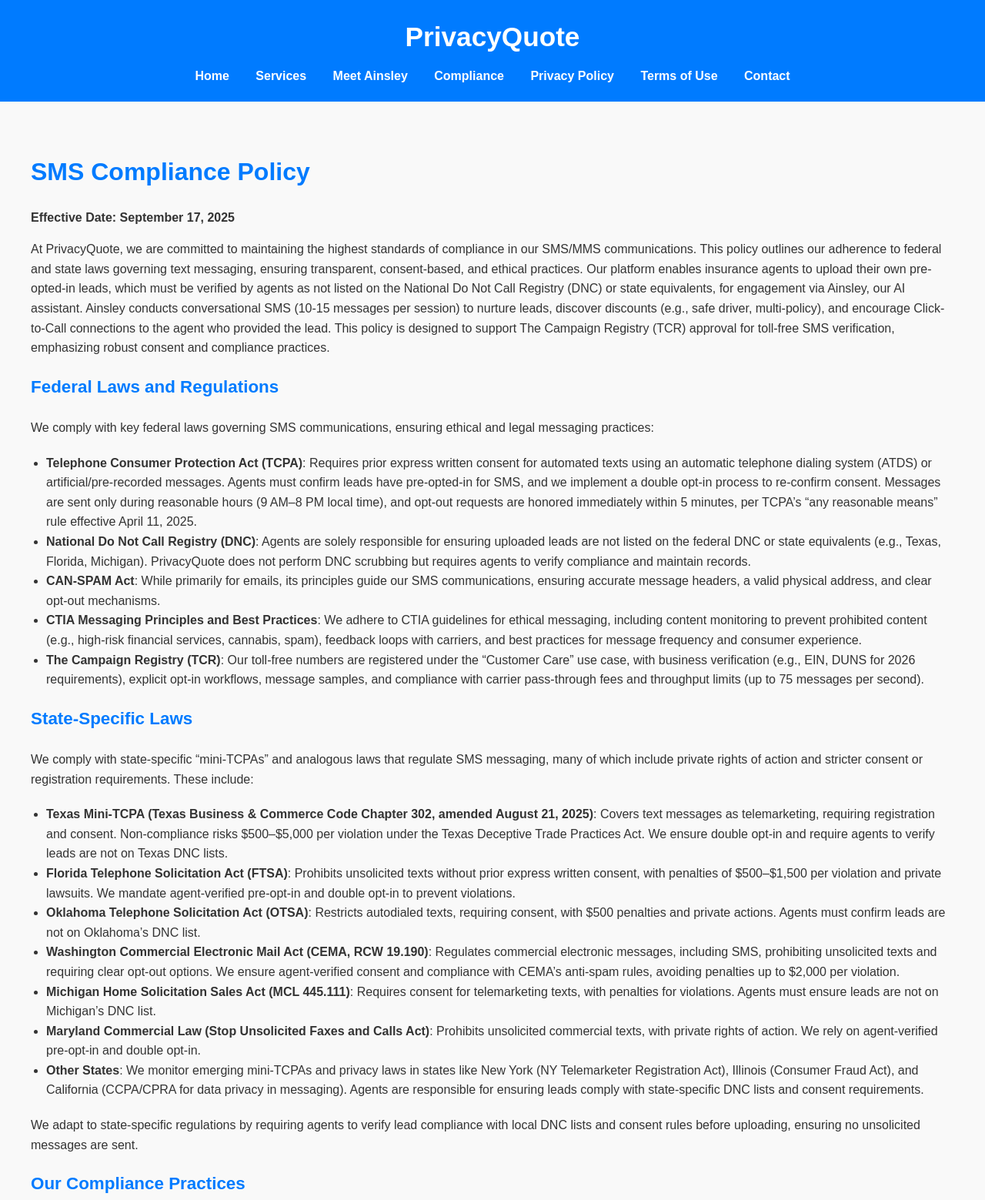
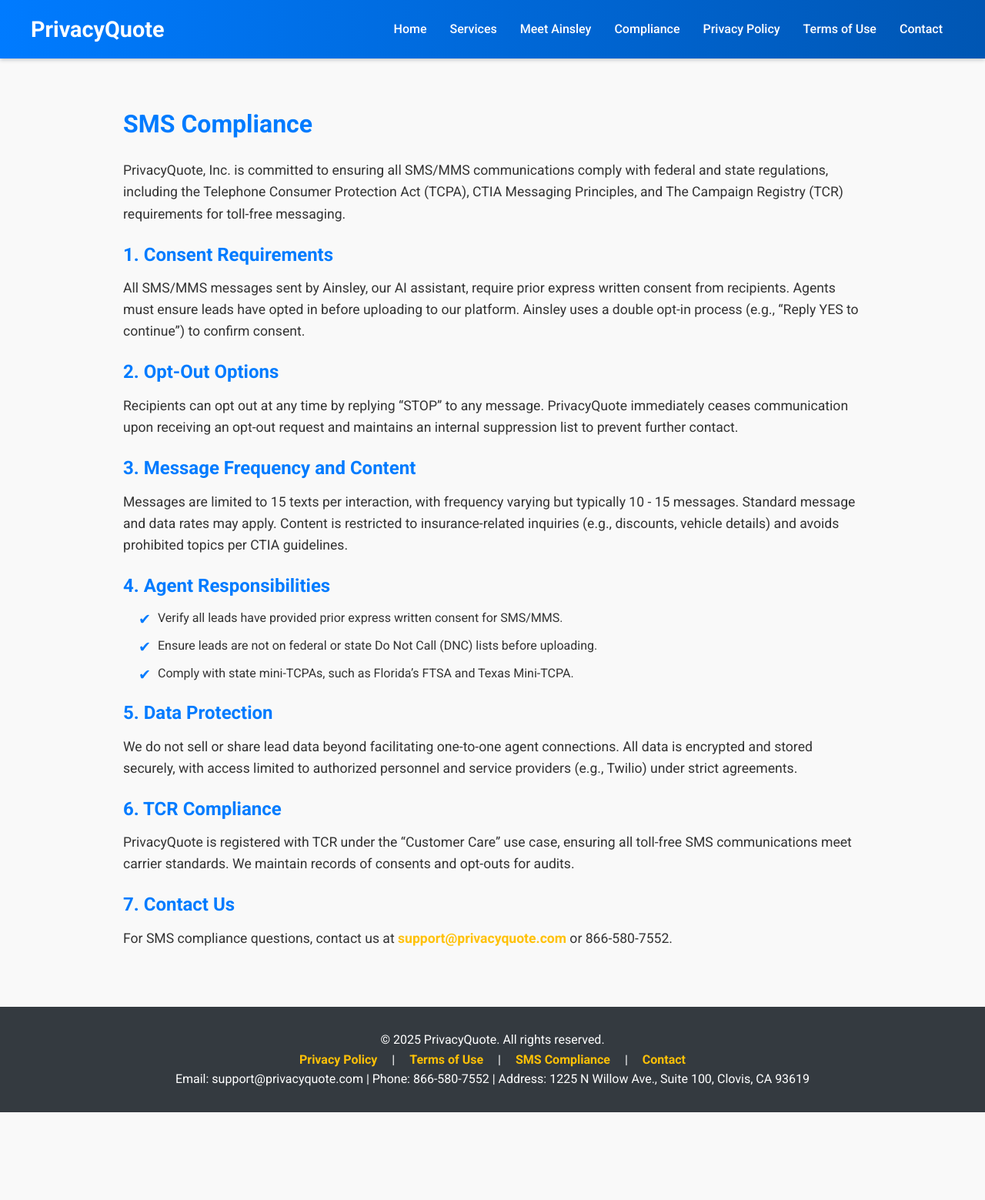
Before and after one commit to PrivacyQuote/privacyquote, a plain HTML site: page sms-compliance.html in a window 1280 px wide. Shown: the top 1559 px of the page at 77% size. After the commit the page ends 1445 px from the top, so only its background shows below. Drawn offline with Linux system fonts and the light colour scheme.

Commit message:
Update sms-compliance.html

```diff
--- a/sms-compliance.html
+++ b/sms-compliance.html
@@ -5,79 +5,130 @@
     <meta name="viewport" content="width=device-width, initial-scale=1.0">
     <title>SMS Compliance - PrivacyQuote</title>
     <style>
-        body {
-            font-family: Arial, sans-serif;
+        * {
+            box-sizing: border-box;
             margin: 0;
             padding: 0;
+        }
+        body {
+            font-family: 'Roboto', Arial, sans-serif;
             color: #333;
             background-color: #f9f9f9;
             line-height: 1.6;
         }
         header {
-            background-color: #007bff;
+            background: linear-gradient(90deg, #007bff, #0056b3);
             color: white;
-            padding: 20px;
-            text-align: center;
+            padding: 15px 20px;
+            position: sticky;
+            top: 0;
+            z-index: 1000;
+            box-shadow: 0 2px 5px rgba(0,0,0,0.2);
+        }
+        header .container {
+            max-width: 1200px;
+            margin: 0 auto;
+            display: flex;
+            justify-content: space-between;
+            align-items: center;
         }
         header h1 {
-            margin: 0;
-            font-size: 2.2em;
+            font-size: 1.8em;
+            font-weight: 700;
         }
         nav {
-            margin-top: 10px;
+            display: flex;
+            align-items: center;
         }
         nav a {
             color: white;
+            text-decoration: none;
             margin: 0 15px;
-            text-decoration: none;
-            font-weight: bold;
             font-size: 1em;
+            font-weight: 500;
+            transition: color 0.3s;
         }
         nav a:hover {
-            text-decoration: underline;
+            color: #ffc107;
         }
         .section {
-            padding: 40px 20px;
-            max-width: 1200px;
+            padding: 60px 20px;
+            max-width: 1000px;
             margin: 0 auto;
         }
         .section h2 {
             font-size: 2em;
+            color: #007bff;
             margin-bottom: 20px;
-            color: #007bff;
         }
         .section h3 {
-            font-size: 1.4em;
-            margin-top: 20px;
+            font-size: 1.5em;
             color: #007bff;
+            margin: 20px 0 10px;
+        }
+        .section p {
+            font-size: 1.1em;
+            margin-bottom: 15px;
         }
         .section ul {
-            margin: 20px 0;
+            list-style: none;
+            margin-bottom: 15px;
             padding-left: 20px;
+        }
+        .section li {
+            margin-bottom: 10px;
+            position: relative;
+            padding-left: 25px;
+        }
+        .section li::before {
+            content: '✔';
+            color: #007bff;
+            position: absolute;
+            left: 0;
+            font-size: 1.2em;
+        }
+        .section a {
+            color: #ffc107;
+            text-decoration: none;
+            font-weight: 600;
+        }
+        .section a:hover {
+            text-decoration: underline;
         }
         footer {
             background-color: #343a40;
             color: white;
-            padding: 20px;
+            padding: 30px 20px;
             text-align: center;
         }
         footer a {
             color: #ffc107;
             text-decoration: none;
-            margin: 0 10px;
-            font-weight: bold;
+            margin: 0 15px;
+            font-weight: 600;
         }
         footer a:hover {
             text-decoration: underline;
         }
         @media (max-width: 768px) {
-            .section { padding: 20px; }
-            nav a { display: block; margin: 5px 0; }
+            header .container {
+                flex-direction: column;
+                gap: 10px;
+            }
+            nav a {
+                display: block;
+                margin: 5px 0;
+            }
+            .section {
+                padding: 30px 20px;
+            }
         }
     </style>
+    <link href="https://fonts.googleapis.com/css2?family=Roboto:wght@400;500;700&display=swap" rel="stylesheet">
 </head>
 <body>
     <header>
+        <div class="container">
             <h1>PrivacyQuote</h1>
             <nav>
                 <a href="index.html">Home</a>
@@ -88,61 +139,37 @@
                 <a href="terms-of-use.html">Terms of Use</a>
                 <a href="contact.html">Contact</a>
             </nav>
+        </div>
     </header>
 
     <section class="section">
-        <h2>SMS Compliance Policy</h2>
-        <p><strong>Effective Date: September 17, 2025</strong></p>
-        <p>At PrivacyQuote, we are committed to maintaining the highest standards of compliance in our SMS/MMS communications. This policy outlines our adherence to federal and state laws governing text messaging, ensuring transparent, consent-based, and ethical practices. Our platform enables insurance agents to upload their own pre-opted-in leads, which must be verified by agents as not listed on the National Do Not Call Registry (DNC) or state equivalents, for engagement via Ainsley, our AI assistant. Ainsley conducts conversational SMS (10-15 messages per session) to nurture leads, discover discounts (e.g., safe driver, multi-policy), and encourage Click-to-Call connections to the agent who provided the lead. This policy is designed to support The Campaign Registry (TCR) approval for toll-free SMS verification, emphasizing robust consent and compliance practices.</p>
+        <h2>SMS Compliance</h2>
+        <p>PrivacyQuote, Inc. is committed to ensuring all SMS/MMS communications comply with federal and state regulations, including the Telephone Consumer Protection Act (TCPA), CTIA Messaging Principles, and The Campaign Registry (TCR) requirements for toll-free messaging.</p>
 
-        <h3>Federal Laws and Regulations</h3>
-        <p>We comply with key federal laws governing SMS communications, ensuring ethical and legal messaging practices:</p>
+        <h3>1. Consent Requirements</h3>
+        <p>All SMS/MMS messages sent by Ainsley, our AI assistant, require prior express written consent from recipients. Agents must ensure leads have opted in before uploading to our platform. Ainsley uses a double opt-in process (e.g., “Reply YES to continue”) to confirm consent.</p>
+
+        <h3>2. Opt-Out Options</h3>
+        <p>Recipients can opt out at any time by replying “STOP” to any message. PrivacyQuote immediately ceases communication upon receiving an opt-out request and maintains an internal suppression list to prevent further contact.</p>
+
+        <h3>3. Message Frequency and Content</h3>
+        <p>Messages are limited to 15 texts per interaction, with frequency varying but typically 10 - 15 messages. Standard message and data rates may apply. Content is restricted to insurance-related inquiries (e.g., discounts, vehicle details) and avoids prohibited topics per CTIA guidelines.</p>
+
+        <h3>4. Agent Responsibilities</h3>
         <ul>
-            <li><strong>Telephone Consumer Protection Act (TCPA)</strong>: Requires prior express written consent for automated texts using an automatic telephone dialing system (ATDS) or artificial/pre-recorded messages. Agents must confirm leads have pre-opted-in for SMS, and we implement a double opt-in process to re-confirm consent. Messages are sent only during reasonable hours (9 AM–8 PM local time), and opt-out requests are honored immediately within 5 minutes, per TCPA’s “any reasonable means” rule effective April 11, 2025.</li>
-            <li><strong>National Do Not Call Registry (DNC)</strong>: Agents are solely responsible for ensuring uploaded leads are not listed on the federal DNC or state equivalents (e.g., Texas, Florida, Michigan). PrivacyQuote does not perform DNC scrubbing but requires agents to verify compliance and maintain records.</li>
-            <li><strong>CAN-SPAM Act</strong>: While primarily for emails, its principles guide our SMS communications, ensuring accurate message headers, a valid physical address, and clear opt-out mechanisms.</li>
-            <li><strong>CTIA Messaging Principles and Best Practices</strong>: We adhere to CTIA guidelines for ethical messaging, including content monitoring to prevent prohibited content (e.g., high-risk financial services, cannabis, spam), feedback loops with carriers, and best practices for message frequency and consumer experience.</li>
-            <li><strong>The Campaign Registry (TCR)</strong>: Our toll-free numbers are registered under the “Customer Care” use case, with business verification (e.g., EIN, DUNS for 2026 requirements), explicit opt-in workflows, message samples, and compliance with carrier pass-through fees and throughput limits (up to 75 messages per second).</li>
+            <li>Verify all leads have provided prior express written consent for SMS/MMS.</li>
+            <li>Ensure leads are not on federal or state Do Not Call (DNC) lists before uploading.</li>
+            <li>Comply with state mini-TCPAs, such as Florida’s FTSA and Texas Mini-TCPA.</li>
         </ul>
 
-        <h3>State-Specific Laws</h3>
-        <p>We comply with state-specific “mini-TCPAs” and analogous laws that regulate SMS messaging, many of which include private rights of action and stricter consent or registration requirements. These include:</p>
-        <ul>
-            <li><strong>Texas Mini-TCPA (Texas Business & Commerce Code Chapter 302, amended August 21, 2025)</strong>: Covers text messages as telemarketing, requiring registration and consent. Non-compliance risks $500–$5,000 per violation under the Texas Deceptive Trade Practices Act. We ensure double opt-in and require agents to verify leads are not on Texas DNC lists.</li>
-            <li><strong>Florida Telephone Solicitation Act (FTSA)</strong>: Prohibits unsolicited texts without prior express written consent, with penalties of $500–$1,500 per violation and private lawsuits. We mandate agent-verified pre-opt-in and double opt-in to prevent violations.</li>
-            <li><strong>Oklahoma Telephone Solicitation Act (OTSA)</strong>: Restricts autodialed texts, requiring consent, with $500 penalties and private actions. Agents must confirm leads are not on Oklahoma’s DNC list.</li>
-            <li><strong>Washington Commercial Electronic Mail Act (CEMA, RCW 19.190)</strong>: Regulates commercial electronic messages, including SMS, prohibiting unsolicited texts and requiring clear opt-out options. We ensure agent-verified consent and compliance with CEMA’s anti-spam rules, avoiding penalties up to $2,000 per violation.</li>
-            <li><strong>Michigan Home Solicitation Sales Act (MCL 445.111)</strong>: Requires consent for telemarketing texts, with penalties for violations. Agents must ensure leads are not on Michigan’s DNC list.</li>
-            <li><strong>Maryland Commercial Law (Stop Unsolicited Faxes and Calls Act)</strong>: Prohibits unsolicited commercial texts, with private rights of action. We rely on agent-verified pre-opt-in and double opt-in.</li>
-            <li><strong>Other States</strong>: We monitor emerging mini-TCPAs and privacy laws in states like New York (NY Telemarketer Registration Act), Illinois (Consumer Fraud Act), and California (CCPA/CPRA for data privacy in messaging). Agents are responsible for ensuring leads comply with state-specific DNC lists and consent requirements.</li>
-        </ul>
-        <p>We adapt to state-specific regulations by requiring agents to verify lead compliance with local DNC lists and consent rules before uploading, ensuring no unsolicited messages are sent.</p>
+        <h3>5. Data Protection</h3>
+        <p>We do not sell or share lead data beyond facilitating one-to-one agent connections. All data is encrypted and stored securely, with access limited to authorized personnel and service providers (e.g., Twilio) under strict agreements.</p>
 
-        <h3>Our Compliance Practices</h3>
-        <p>PrivacyQuote implements the following practices to ensure SMS compliance:</p>
-        <ul>
-            <li><strong>Agent Responsibility for DNC Compliance</strong>: Agents must verify that uploaded leads are not listed on the federal DNC or state-specific DNC lists (e.g., Texas, Florida, Michigan). PrivacyQuote does not perform DNC scrubbing but requires agents to provide documentation of compliance upon request.</li>
-            <li><strong>Prior Express Written Consent</strong>: Agents must confirm leads have provided prior SMS opt-in consent through third-party providers. We require agents to maintain consent records for at least 5 years for audits.</li>
-            <li><strong>Double Opt-In Process</strong>: Ainsley sends an initial text to re-confirm consent, e.g., “Reply YES to discuss insurance quotes with PrivacyQuote’s AI assistant, Ainsley. Msg&data rates apply. Reply STOP to opt out.” Messaging begins only after a “YES” response.</li>
-            <li><strong>Opt-Out and Support Mechanisms</strong>: Consumers can reply “STOP” to unsubscribe instantly (processed within 5 minutes) or “HELP” for support. Additional opt-out is available via email (support@privacyquote.com) or phone (1-800-PRIVACY).</li>
-            <li><strong>Message Content and Frequency</strong>: Messages are conversational, non-spammy, and limited to 10-15 per interaction (1M+ monthly total). Examples include:
-                <ul>
-                    <li>“Reply YES to discuss insurance quotes with Ainsley. STOP to opt out.”</li>
-                    <li>“What type of insurance? Auto, home, or life? (Discover discounts!)”</li>
-                    <li>“Click [link] to connect with your agent.”</li>
-                </ul>
-                No prohibited content (e.g., high-risk financial, spam) is sent, per CTIA guidelines.</li>
-            <li><strong>Message Timing</strong>: Sent between 9 AM–8 PM local time, unless part of an active consumer-initiated conversation.</li>
-            <li><strong>Data Rates Disclosure</strong>: All messages include “Msg&data rates may apply” where required.</li>
-            <li><strong>TCR Registration</strong>: Our toll-free numbers are registered with TCR under the “Customer Care” use case, including business verification (EIN, DUNS for 2026), opt-in screenshots, message samples, and compliance with carrier fees and throughput limits.</li>
-            <li><strong>Record Keeping</strong>: We maintain logs of double opt-in consents and opt-outs for 5 years to support TCPA, TCR, and state law audits.</li>
-        </ul>
+        <h3>6. TCR Compliance</h3>
+        <p>PrivacyQuote is registered with TCR under the “Customer Care” use case, ensuring all toll-free SMS communications meet carrier standards. We maintain records of consents and opt-outs for audits.</p>
 
-        <h3>Changes to This Policy</h3>
-        <p>We may update this policy to reflect changes in federal or state laws, with updates posted here and effective immediately. Material changes will be notified via email, SMS, or Site banner. Continued use of our services constitutes acceptance of the updated policy.</p>
-
-        <h3>Contact Us</h3>
-        <p>For questions, complaints, or to exercise your rights under TCPA, DNC, or state laws (e.g., CEMA, FTSA), contact: PrivacyQuote, 1225 N Willow Ave., Suite 100, Clovis, CA 93619, Email: support@privacyquote.com, Phone: 1-800-PRIVACY. Please include details for TCPA/DNC/TCR inquiries—we respond within 30 days.</p>
+        <h3>7. Contact Us</h3>
+        <p>For SMS compliance questions, contact us at <a href="mailto:support@privacyquote.com">support@privacyquote.com</a> or 866-580-7552.</p>
     </section>
 
     <footer>
@@ -153,7 +180,7 @@
             <a href="sms-compliance.html">SMS Compliance</a> |
             <a href="contact.html">Contact</a>
         </div>
-        <p>Email: support@privacyquote.com | Phone: 1-800-PRIVACY | Address: 1225 N Willow Ave., Suite 100, Clovis, CA 93619</p>
+        <p>Email: support@privacyquote.com | Phone: 866-580-7552 | Address: 1225 N Willow Ave., Suite 100, Clovis, CA 93619</p>
     </footer>
 </body>
 </html>
```
Lines whose indentation alone changed are shown as unchanged.
